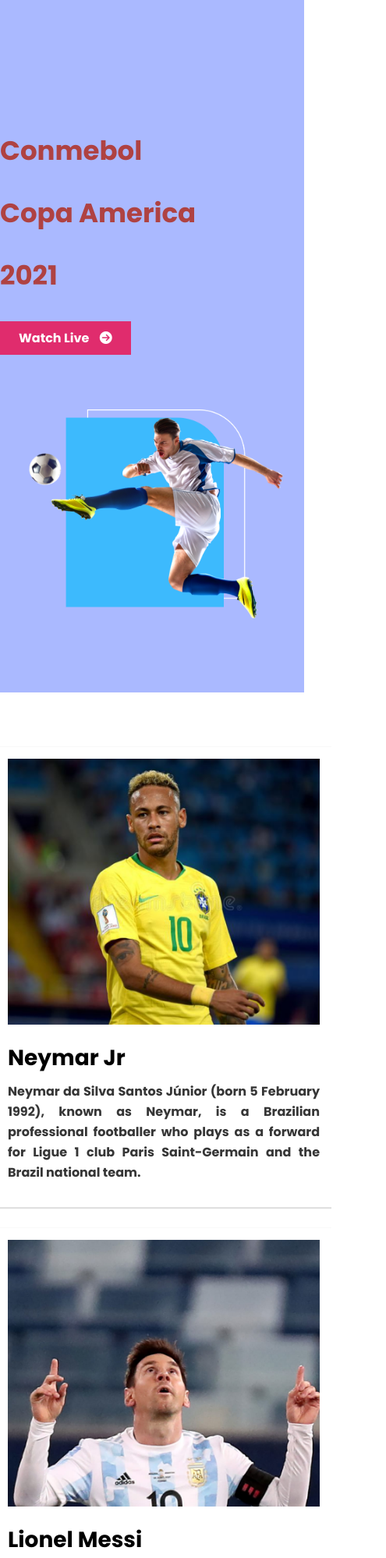
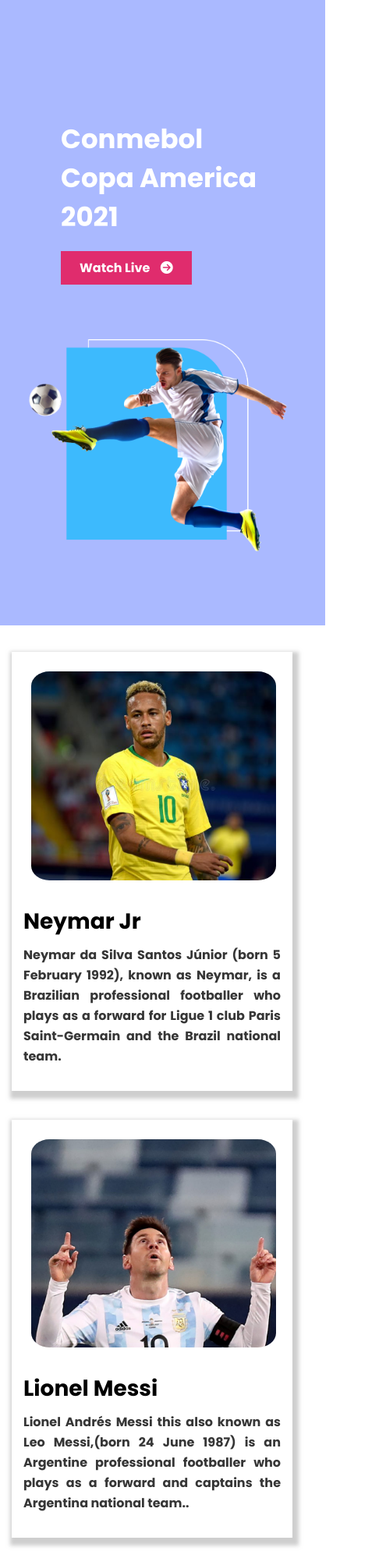
Before and after one commit to Toriqul202/copa-footbal, a plain HTML site: page index.html in a window 390 px wide. Shown: the top 1998 px of the page at 78% size, 495 px wide, since content can reach past the window. Drawn offline with Linux system fonts and the light colour scheme.

Commit message:
provlem solved

```diff
--- a/style.css
+++ b/style.css
@@ -1,102 +1,91 @@
-@import url('https://fonts.googleapis.com/css2?family=Poppins:wght@700&display=swap');
-body{
-    margin:0px;
-    padding:0px;
-    font-family: 'Poppins', sans-serif;
+@import url("https://fonts.googleapis.com/css2?family=Poppins:wght@700&display=swap");
+body {
+    margin: 0px;
+    padding: 0px;
+    font-family: "Poppins", sans-serif;
     overflow-x: hidden;
-
 }
-header{
-    width: 1440px;
+/*------- header part edit------------ */
+header {
+    width: 100%;
     background: #aab9ff;
-    padding-top:153px;
+    padding-top: 153px;
     padding-bottom: 86px;
-
-
-
 }
-.container{
+.container {
     display: flex;
     align-items: center;
     justify-content: center;
 }
-.left-area,.right-area{
-    width:50% ;
+.left-area,
+.right-area {
+    width: 50%;
 }
-.left-area{
+.left-area {
     padding-left: 156px;
 }
-.right-area{
+.right-area {
     padding-right: 140px;
 }
-.right-area img{
-    width:556px;
+.right-area img {
+    width: 100%;
 }
-header .left-area h1{
+header .left-area h1 {
     color: #ffffff;
     font-size: 64px;
     margin-top: 0;
     line-height: 80px;
 }
- .container .left-area a{
+.container .left-area a {
     color: #ffffff;
-   background-color: #E02C6D;
+    background-color: #e02c6d;
     padding: 10px 24px;
     text-decoration: none;
     font-size: 16px;
     font-weight: 500;
     line-height: 24px;
-
-
 }
-.container .left-area a:hover{
+.container .left-area a:hover {
     padding: 15px 30px;
     transform: translate(50px);
-
 }
-
-#arrow{
-
+#arrow {
     margin-left: 10px;
 }
 
 /* -----------------main area edit---------- */
-main{
-    width:1140px;
-
+main {
+    width: 80%;
+    margin: 0px auto;
 
 }
-article{
+article {
     display: flex;
-    justify-content:center;
-    padding-left: 250px;
-
-    margin-top: 70px;
-
-
+    justify-content: center;
+    /* padding-left: 250px; */
+    margin-top: 5%;
 }
-.blogs{
+.blogs {
     display: grid;
-    grid-template-columns: repeat(3,1fr);
-    grid-row-gap: 27px;
-    grid-column-gap: 30px;
+    grid-template-columns: repeat(3, 1fr);
+    grid-row-gap: 37px;
+    grid-column-gap: 45px;
 }
-.blog{
+.blog {
     padding: 15px;
-    box-shadow: 1px 1px 1px 1px rgba(211, 211, 211, 0.691);
-
+    box-shadow: 3px 5px 5px 5px rgba(184, 184, 184, 0.691);
 }
-.blog img{
-    width: 300px;
+.blog img {
+    width: 100%;
 }
 
-.blog-title{
+.blog-title {
     font-size: 28px;
     line-height: 40px;
     margin-bottom: 10px;
     margin-top: 16px;
 }
-.blog-description{
+.blog-description {
     font-size: 16px;
     font-weight: 400;
     color: #363636;
@@ -104,58 +93,47 @@
     line-height: 26px;
     text-align: justify;
     margin-top: 0px;
-
 }
 
-
-
-footer{
+/*-------footer edit------ */
+footer {
     text-align: center;
     margin-top: 50px;
 }
-.social-icon{
+.social-icon {
     margin-top: 16px;
 }
-#icon{
+#icon {
     font-size: 30px;
-    margin-left:20px;
+    margin-left: 20px;
     color: lightgray;
 }
-footer img{
-    width:438px;
+footer img {
+    width: 438px;
 }
+/* Media Screen */
 
-
-
-
-
-
-
-
-
-
-
-
-
-@media  only screen and (max-width:480px) and  (min-width:320px){
-    header, main{
-        width: 100%;
+@media only screen and (max-width: 480px) and (min-width: 320px) {
+    header {
+        width: 107% !important;
     }
-    .container{
-
+    main {
+        width: 100% !important;
+        margin: 0px auto;
+    }
+    .container {
         align-items: center;
         justify-content: center;
         flex-direction: column;
     }
-    .left-area{
-        padding-left: 0;
+    .left-area {
         width: 100%;
     }
-    header .left-area h1{
-        color: #af4242;
-        font-size:34px;
+    header .left-area h1 {
+        color: white;
+        font-size: 34px;
         margin-top: 0;
-        line-height: 80px;
+        line-height: 50px;
     }
     .right-area {
         padding-right: 0;
@@ -163,39 +141,32 @@
         margin-left: 70px;
         width: 100%;
     }
-      .right-area img{
-          width:330px;
+
+    .right-area img {
+        width: 100%;
     }
-      .container img{
-          width: 329px;
+    .container img {
+        width: 80%;
     }
-      article{
-
-
-        padding-left:30px;
-
-
-
-
+    article {
+        /* padding-left: 30px; */
+        padding: 15px;
     }
-    .blogs{
+    .blogs {
         display: grid;
         grid-template-columns: 1fr;
-        grid-column-gap:5px ;
-
-
+        grid-column-gap: 5px;
+        border-radius: 10%;
     }
-    .blog{
+    .blog {
         padding-right: 15px;
     }
-    .blog img{
-        width:400px ;
-
+    .blog img {
+        width: 95%;
+        padding: 10px;
+        border-radius: 10%;
     }
-    footer img{
+    footer img {
         width: 150px;
     }
-
-
-
 }
```
Lines whose indentation alone changed are shown as unchanged.
